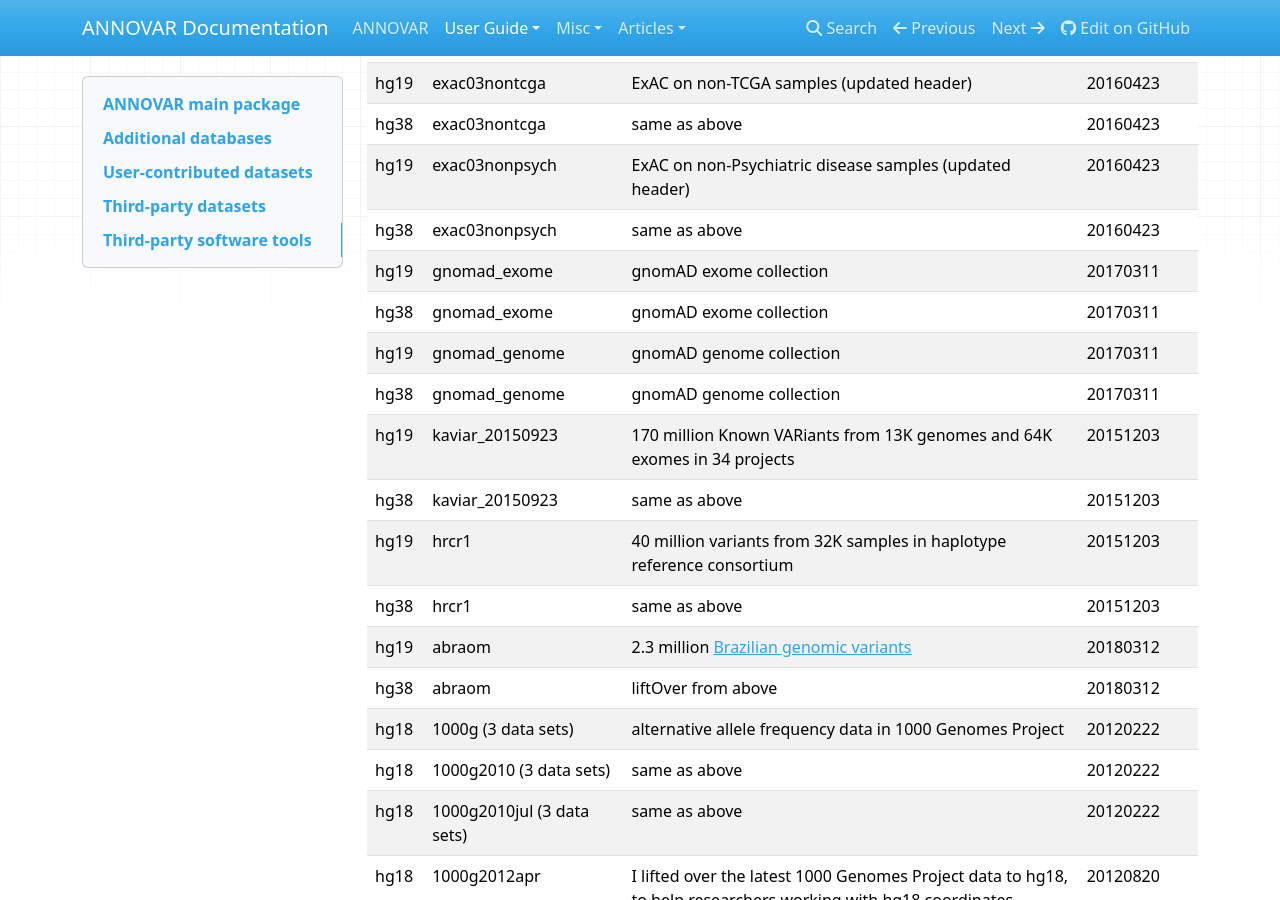
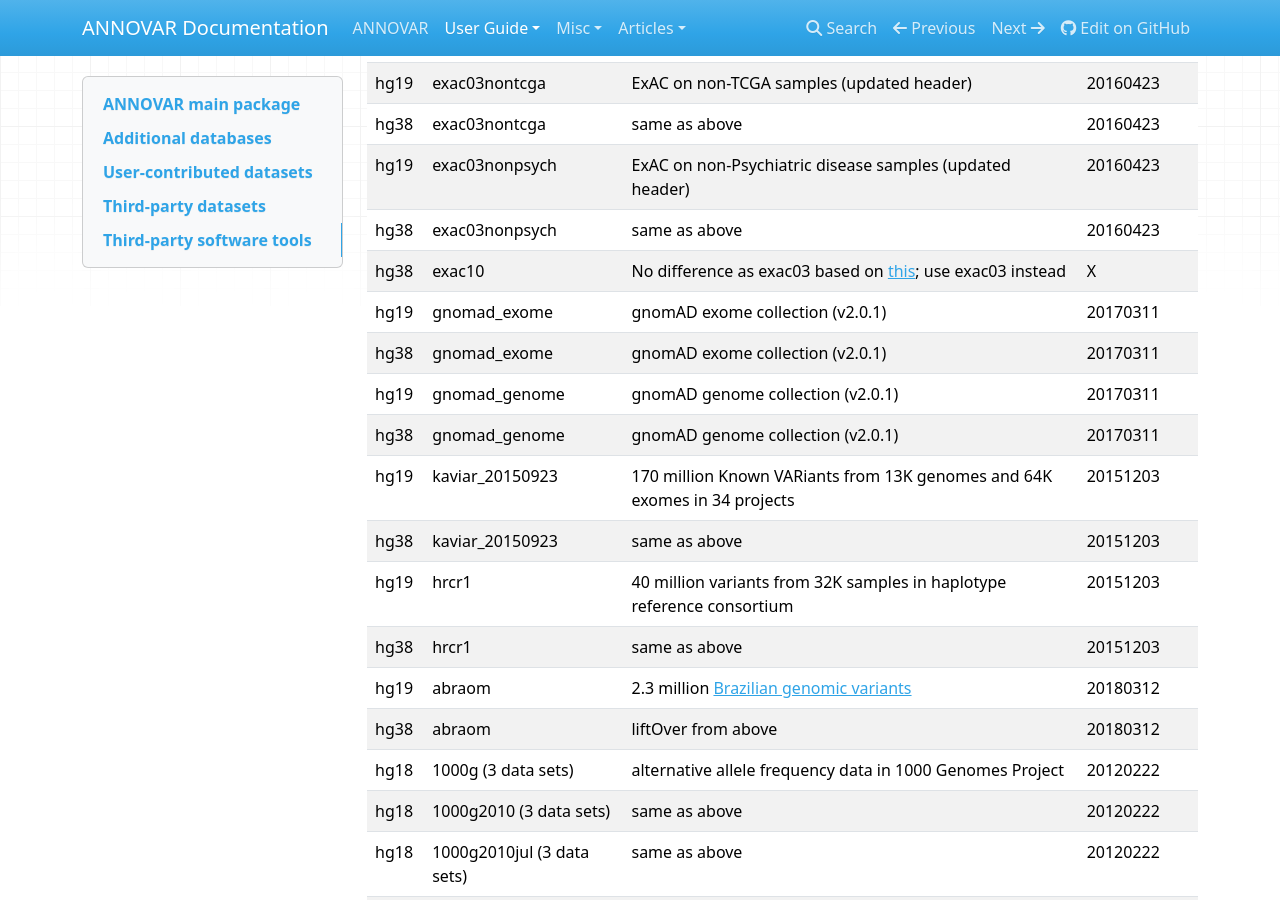
Before and after one commit to WGLab/doc-ANNOVAR, an MkDocs documentation site: the page built from docs/user-guide/download.md, in a window 1280 px wide and 900 px high, scrolled down 3565 px. Built offline with MkDocs 1.6.1, drawn with Linux system fonts in a browser that asks for light colours; nearby versions of some CDN libraries; comment, search, counter and statistics services are not loaded; old or Windows-style settings are respelled for this version of MkDocs.

Commit message:
Update download.md

```diff
--- a/docs/user-guide/download.md
+++ b/docs/user-guide/download.md
@@ -80,10 +80,11 @@ Several very commonly used annotation databases for human genomes are additional
 | hg38 | exac03nontcga | same as above | 20160423 |
 | hg19 | exac03nonpsych | ExAC on non-Psychiatric disease samples (updated header) | 20160423 |
 | hg38 | exac03nonpsych | same as above | 20160423 |
-| hg19 | gnomad_exome | gnomAD exome collection | 20170311 |
-| hg38 | gnomad_exome | gnomAD exome collection | 20170311 |
-| hg19 | gnomad_genome | gnomAD genome collection | 20170311 |
-| hg38 | gnomad_genome | gnomAD genome collection | 20170311 |
+| hg38 | exac10 | No difference as exac03 based on [this](ftp://ftp.broadinstitute.org/pub/ExAC_release/release1/README.new_annotations); use exac03 instead | X |
+| hg19 | gnomad_exome | gnomAD exome collection (v2.0.1) | 20170311 |
+| hg38 | gnomad_exome | gnomAD exome collection (v2.0.1) | 20170311 |
+| hg19 | gnomad_genome | gnomAD genome collection (v2.0.1) | 20170311 |
+| hg38 | gnomad_genome | gnomAD genome collection (v2.0.1) | 20170311 |
 | hg19 | kaviar_20150923 | 170 million Known VARiants from 13K genomes and 64K exomes in 34 projects | 20151203 |
 | hg38 | kaviar_20150923 | same as above | 20151203 |
 | hg19 | hrcr1 | 40 million variants from 32K samples in haplotype reference consortium | 20151203 |
```
